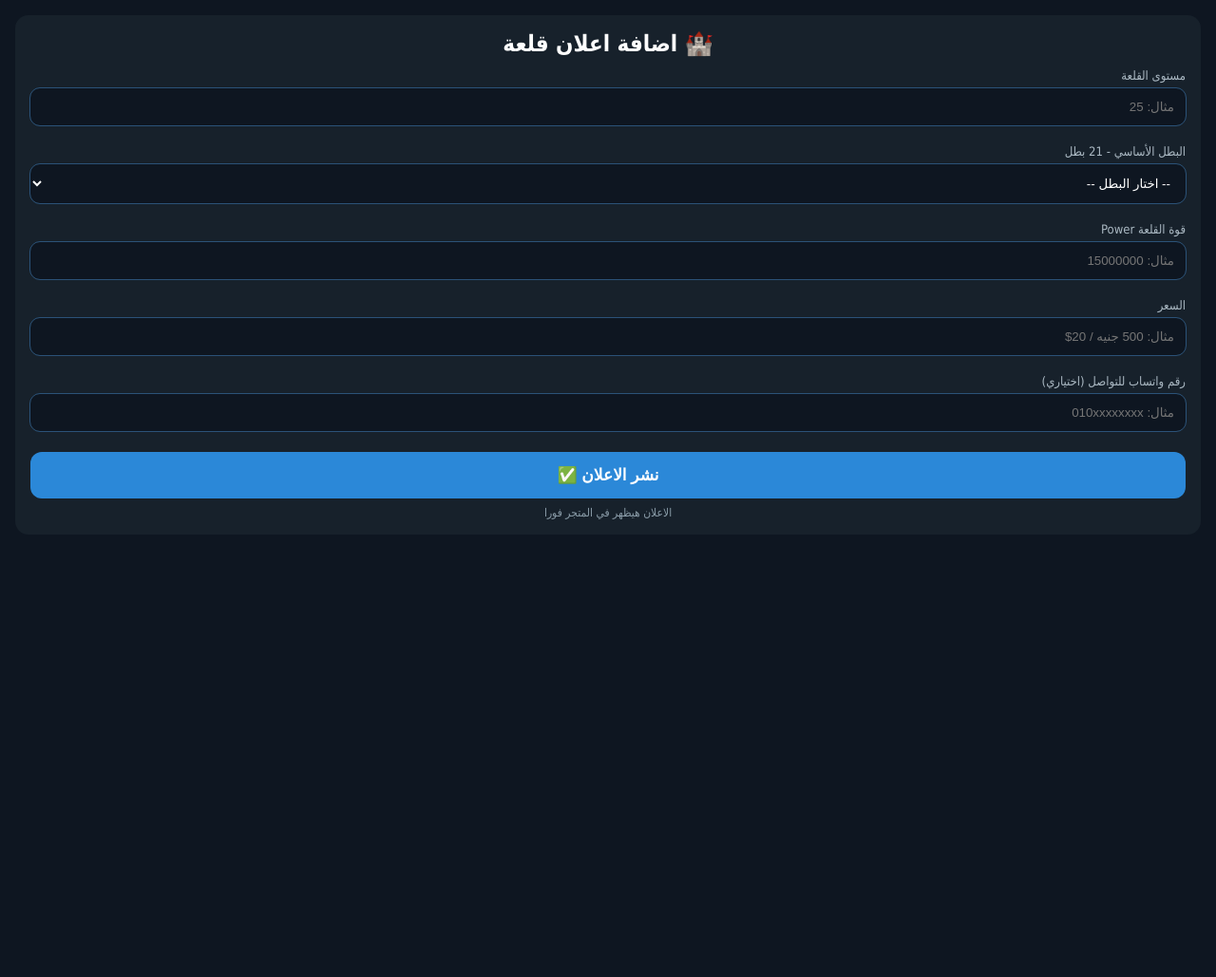
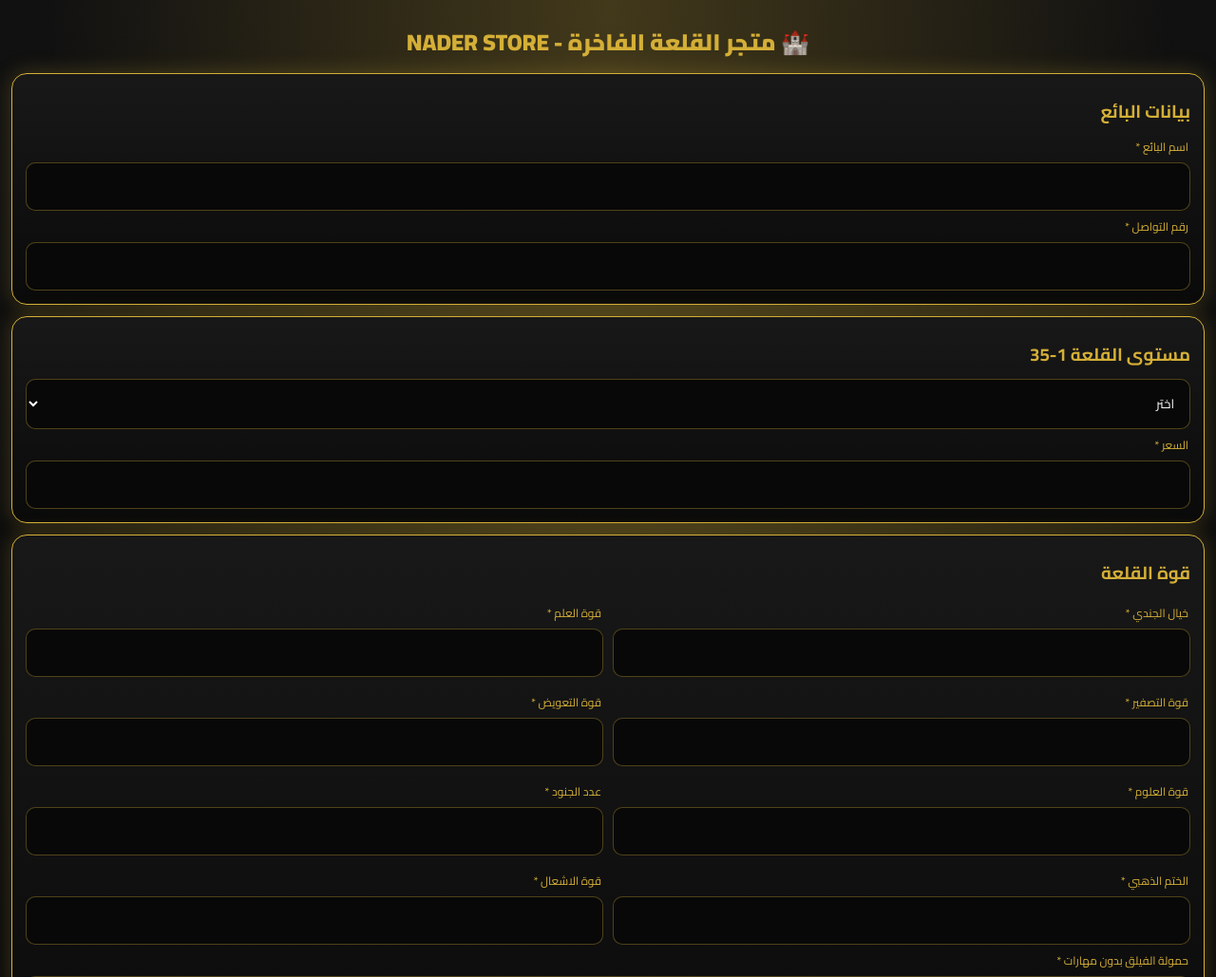
Before and after one commit to nadersaeidewais00/NADER-BOT-V2, a website: page form.html in a window 1280 px wide. Shown: the top 1029 px of the page at 95% size. Before the commit the page ends 800 px from the top, so only its background shows below. Drawn offline with Linux system fonts and the light colour scheme; a script that the page names is missing.

Commit message:
Update form.html

```diff
--- a/form.html
+++ b/form.html
@@ -1,78 +1,109 @@
 <!DOCTYPE html>
 <html lang="ar" dir="rtl">
 <head>
-<meta charset="utf-8"><meta name="viewport" content="width=device-width, initial-scale=1">
-<title>NADER STORE - اضافة قلعة</title>
+<meta charset="UTF-8">
+<meta name="viewport" content="width=device-width,initial-scale=1">
+<title>NADER STORE - متجر القلعة الفاخرة</title>
 <script src="https://telegram.org/js/telegram-web-app.js"></script>
 <style>
-body{background:#0e1621;color:#fff;font-family:Tahoma;padding:16px;margin:0}
-.card{background:#17212b;padding:16px;border-radius:14px}
-h2{margin:0 0 12px;text-align:center}
-label{font-size:13px;color:#aab8c2;margin-top:10px;display:block}
-input,select{width:100%;padding:12px;margin:6px 0 10px;border-radius:10px;border:none;background:#0e1621;color:#fff;box-sizing:border-box;outline:1px solid #2b5278}
-button{width:100%;padding:14px;background:#2b88d8;border:none;border-radius:12px;color:#fff;font-size:17px;font-weight:bold;margin-top:12px}
-.hint{font-size:12px;color:#8a9ca8;text-align:center;margin-top:8px}
+@import url('https://fonts.googleapis.com/css2?family=Cairo:wght@400;700;900&display=swap');
+*{box-sizing:border-box;font-family:'Cairo',sans-serif}
+body{
+ margin:0;padding:12px;
+ background:#000;
+ background-image:
+  radial-gradient(ellipse at top, rgba(212,175,55,0.25) 0%, transparent 65%),
+  linear-gradient(180deg, #111, #000);
+ color:#fff;min-height:100vh;
+}
+.card{
+ background: linear-gradient(180deg, #181818, #0a0a0a);
+ border:1.5px solid #d4af37;
+ border-radius:16px;padding:14px;margin-bottom:12px;
+ box-shadow:0 0 22px rgba(212,175,55,0.25)
+}
+h2{text-align:center;color:#d4af37;margin:10px 0;font-weight:900}
+h3{color:#d4af37;margin:8px 0}
+label{font-size:12px;color:#d4af37;display:block;margin:5px 2px}
+input,select,textarea{
+ width:100%;padding:12px;border-radius:10px;
+ border:1px solid rgba(212,175,55,0.35);
+ background:#080808;color:#fff;outline:none
+}
+input:focus{border-color:#d4af37}
+.row2{display:grid;grid-template-columns:1fr 1fr;gap:10px}
+.hero{display:grid;grid-template-columns:1.5fr .7fr;gap:10px;align-items:end;margin-bottom:10px;background:#080808;border:1px solid #222;border-radius:10px;padding:10px}
+.name{background:#151515;padding:11px;border-radius:8px;text-align:center;font-weight:700;color:#d4af37;border:1px solid #333}
+.sec{color:#f1c40f;font-weight:700;margin:14px 0 6px}
+.btn{width:100%;background:linear-gradient(135deg,#d4af37,#f1c40f);color:#000;padding:16px;border:none;border-radius:14px;font-weight:900;font-size:18px;margin-top:12px}
 </style>
 </head>
 <body>
-<div class="card">
-<h2>🏰 اضافة اعلان قلعة</h2>
+<h2>🏰 متجر القلعة الفاخرة - NADER STORE</h2>
 
-<label>مستوى القلعة</label>
-<input id="level" type="number" placeholder="مثال: 25">
-
-<label>البطل الأساسي - 21 بطل</label>
-<select id="hero">
-<option value="">-- اختار البطل --</option>
-<option>آرثر - Arthur</option>
-<option>مورغان - Morgan</option>
-<option>جان دارك - Joan</option>
-<option>صلاح الدين - Saladin</option>
-<option>زنوبيا - Zenobia</option>
-<option>سيف - Siegfried</option>
-<option>لانسلوت - Lancelot</option>
-<option>كليوباترا - Cleopatra</option>
-<option>خالد بن الوليد</option>
-<option>ليونيداس - Leonidas</option>
-<option>جنكيز خان</option>
-<option>نفرتيتي</option>
-<option>ريتشارد قلب الأسد</option>
-<option>عنترة - Antar</option>
-<option>اليزابيث - Elizabeth</option>
-<option>الظاهر بيبرس</option>
-<option>ماري - Mary</option>
-<option>عمر المختار</option>
-<option>هانيبال - Hannibal</option>
-<option>سليمان القانوني</option>
-<option>بوديكا - Boudica</option>
-</select>
-
-<label>قوة القلعة Power</label>
-<input id="power" type="number" placeholder="مثال: 15000000">
-
-<label>السعر</label>
-<input id="price" placeholder="مثال: 500 جنيه / 20$">
-
-<label>رقم واتساب للتواصل (اختياري)</label>
-<input id="whats" placeholder="مثال: 010xxxxxxxx">
-
-<button onclick="sendData()">نشر الاعلان ✅</button>
-<div class="hint">الاعلان هيظهر في المتجر فورا</div>
+<div class="card"><h3>بيانات البائع</h3>
+<label>اسم البائع *</label><input id="sellerName" placeholder="">
+<label>رقم التواصل *</label><input id="phone" placeholder="">
 </div>
 
+<div class="card"><h3>مستوى القلعة 1-35</h3>
+<select id="level"><option value="">اختر</option></select>
+<label>السعر *</label><input id="price" type="number" placeholder="">
+</div>
+
+<div class="card"><h3>قوة القلعة</h3>
+<div class="row2">
+<div><label>خيال الجندي *</label><input id="khayal" placeholder=""></div>
+<div><label>قوة العلم *</label><input id="elm" placeholder=""></div>
+<div><label>قوة التصفير *</label><input id="tasfir" placeholder=""></div>
+<div><label>قوة التعويض *</label><input id="taweed" placeholder=""></div>
+<div><label>قوة العلوم *</label><input id="oloum" placeholder=""></div>
+<div><label>عدد الجنود *</label><input id="jonoud" placeholder=""></div>
+<div><label>الختم الذهبي *</label><input id="khatm" placeholder=""></div>
+<div><label>قوة الاشعال *</label><input id="ishal" placeholder=""></div>
+</div>
+<label>حمولة الفيلق بدون مهارات *</label><input id="haml1" placeholder="">
+<label>حمولة الفيلق بمهارات *</label><input id="haml2" placeholder="">
+</div>
+
+<div class="card"><h3>عتاد الحارس - اخضر ازرق بنفسجي ذهبي</h3>
+<div class="row2">
+<div><label>الاخضر</label><input placeholder=""></div>
+<div><label>الازرق</label><input placeholder=""></div>
+<div><label>البنفسجي</label><input placeholder=""></div>
+<div><label>الذهبي</label><input placeholder=""></div>
+</div>
+</div>
+
+<div class="card">
+<h3>👑 الابطال - نفس القديم</h3>
+<div class="sec">المشاة - 2</div>
+<div class="hero"><div class="name">محمد الثاني</div><div><select><option>1 نجمة</option><option>10 نجوم</option></select></div></div>
+<div class="hero"><div class="name">عمر المختار</div><div><select><option>1 نجمة</option><option>10 نجوم</option></select></div></div>
+
+<div class="sec">الفرسان - 6</div>
+<div class="hero"><div class="name">محمد الفاتح</div><div><select><option>1 نجمة</option><option>10 نجوم</option></select></div></div>
+<div class="hero"><div class="name">صلاح الدين الايوبي</div><div><select><option>1 نجمة</option><option>10 نجوم</option></select></div></div>
+<div class="hero"><div class="name">جوهر الصقلي</div><div><select><option>1 نجمة</option><option>10 نجوم</option></select></div></div>
+<div class="hero"><div class="name">مالك بن الريب</div><div><select><option>1 نجمة</option><option>10 نجوم</option></select></div></div>
+<div class="hero"><div class="name">عمر المختار</div><div><select><option>1 نجمة</option><option>10 نجوم</option></select></div></div>
+<div class="hero"><div class="name">حليمة خاتون</div><div><select><option>1 نجمة</option><option>10 نجوم</option></select></div></div>
+
+<div class="sec">الرماة - 7</div>
+<div class="hero"><div class="name">حليمة خاتون</div><div><select><option>1 نجمة</option><option>10 نجوم</option></select></div></div>
+<div class="hero"><div class="name">أرطغرل غازي</div><div><select><option>1 نجمة</option><option>10 نجوم</option></select></div></div>
+<div class="hero"><div class="name">محمد الفاتح</div><div><select><option>1 نجمة</option><option>10 نجوم</option></select></div></div>
+<div class="hero"><div class="name">محمد الثاني</div><div><select><option>1 نجمة</option><option>10 نجوم</option></select></div></div>
+<div class="hero"><div class="name">صلاح الدين</div><div><select><option>1 نجمة</option><option>10 نجوم</option></select></div></div>
+<div class="hero"><div class="name">جوهر الصقلي</div><div><select><option>1 نجمة</option><option>10 نجوم</option></select></div></div>
+<div class="hero"><div class="name">عمر المختار</div><div><select><option>1 نجمة</option><option>10 نجوم</option></select></div></div>
+</div>
+
+<button class="btn" onclick="Telegram.WebApp.sendData(JSON.stringify({ok:1}))">اعرض الان - NADER STORE 🏰</button>
+
 <script>
-const tg = window.Telegram.WebApp; tg.ready(); tg.expand(); tg.MainButton.hide();
-function sendData(){
-  const level = document.getElementById('level').value.trim();
-  const hero = document.getElementById('hero').value;
-  const power = document.getElementById('power').value.trim();
-  const price = document.getElementById('price').value.trim();
-  const whats = document.getElementById('whats').value.trim();
-  if(!level  !hero  !power || !price){ alert('كمل كل البيانات يا نادر'); return; }
-  const data = {level, hero, power, price, whats};
-  tg.sendData(JSON.stringify(data));
-  setTimeout(()=>tg.close(), 500);
-}
+for(let i=1;i<=35;i++){let o=document.createElement('option');o.value=i;o.textContent=i;level.appendChild(o)}
+Telegram.WebApp.ready();Telegram.WebApp.expand()
 </script>
 </body>
-</html>
+  </html>
```
